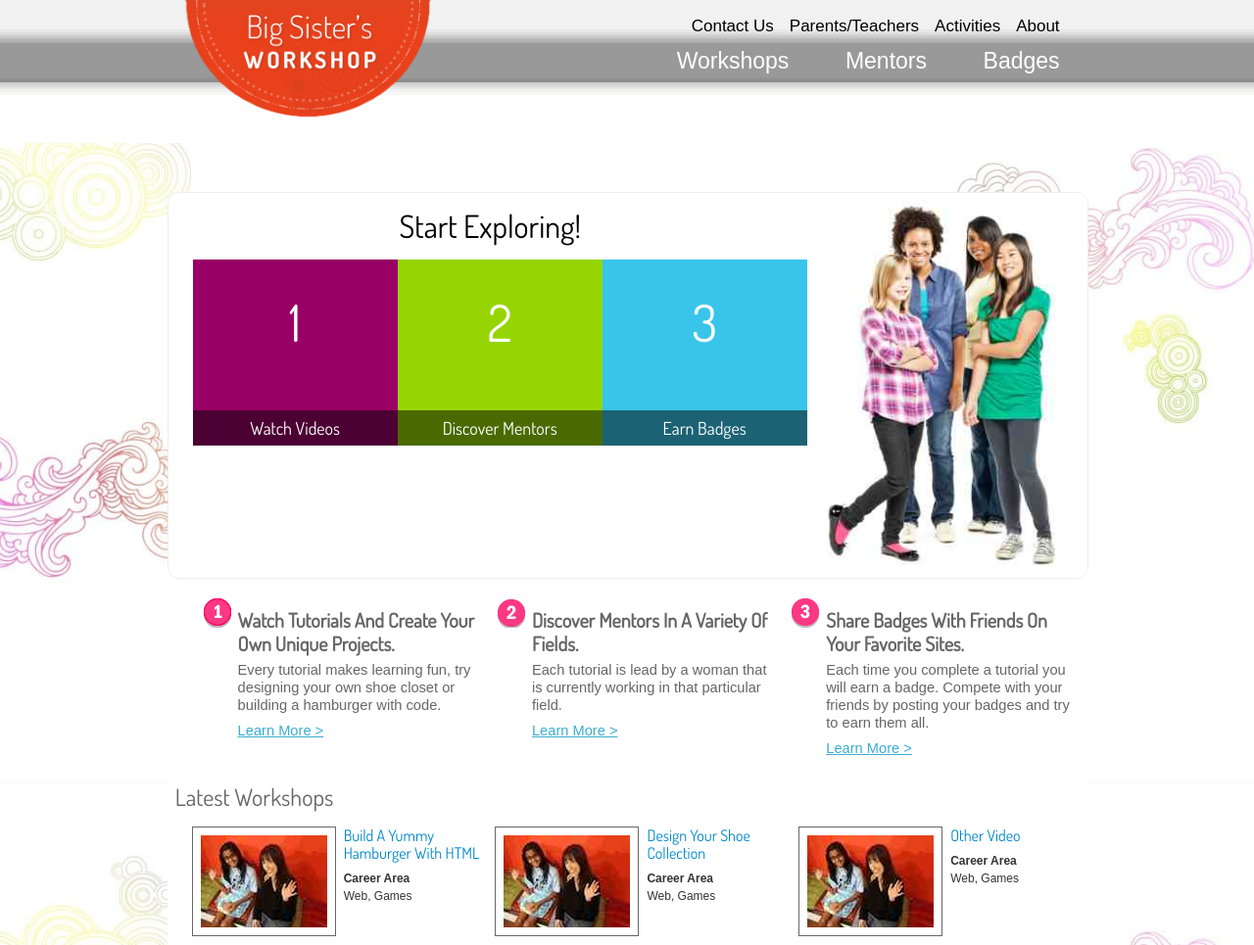
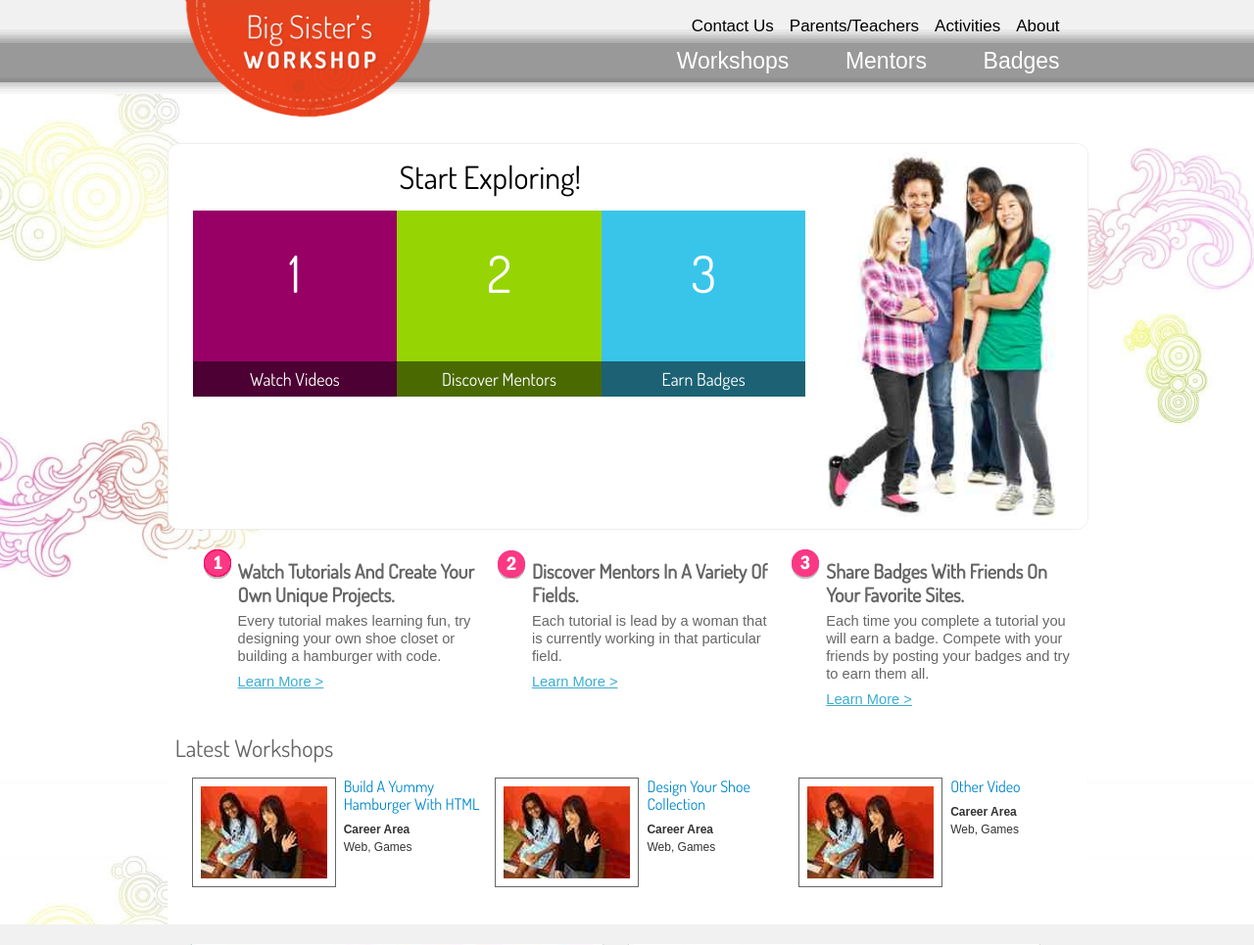
Before and after one commit to herdream/herdreamcareer.com, a PHP site: page / in a window 1280 px wide. Shown: the top 965 px of the page at 98% size. Run offline with PHP 8.4, Linux system fonts and the light colour scheme.

Commit message:
header stuff and various fixes

```diff
--- a/assets/css/contenthover.css
+++ b/assets/css/contenthover.css
@@ -12,3 +12,11 @@
     line-height: 1.4em;
     padding: 0;
 }
+.ch_wrapper
+{
+    width:33%;
+}
+.ch_normal, .ch_hover
+{
+    width: 100%;
+}
--- a/assets/css/desktop.css
+++ b/assets/css/desktop.css
@@ -25,7 +25,7 @@ headergrad {
 }
 header {
 	background: url(../img/headerpattern.png) top left;
-	height:146px;
+	height:96px;
 }
 
 nav {
--- a/index.html
+++ b/index.html
@@ -74,10 +74,7 @@
           <div class="contenthover">
               <h3>
                   Watch tutorials and create your own unique projects.</h3>
-              <p>
-                  Every tutorial makes learning fun, try designing your own shoe closet or building
-                  a hamburger with code.
-              </p>
+
           </div>
           <li id="second">
               <h1>2</h1>
@@ -86,9 +83,7 @@
           <div class="contenthover">
               <h3>
                   Discover mentors in a variety of fields.</h3>
-              <p>
-                  Each tutorial is lead by a woman that is currently working in that particular field.
-              </p>
+
           </div>
           <li id="third">
               <h1>3</h1>
@@ -97,10 +92,7 @@
           <div class="contenthover">
               <h3>
                   Share badges with friends on your favorite sites.</h3>
-              <p>
-                  Each time you complete a tutorial you will earn a badge. Compete with your friends
-                  by posting your badges and try to earn them all.
-              </p>
+
           </div>
         </ul>
       </div>
```
Also changed, not shown: assets/js/jquery.contenthover.js.
